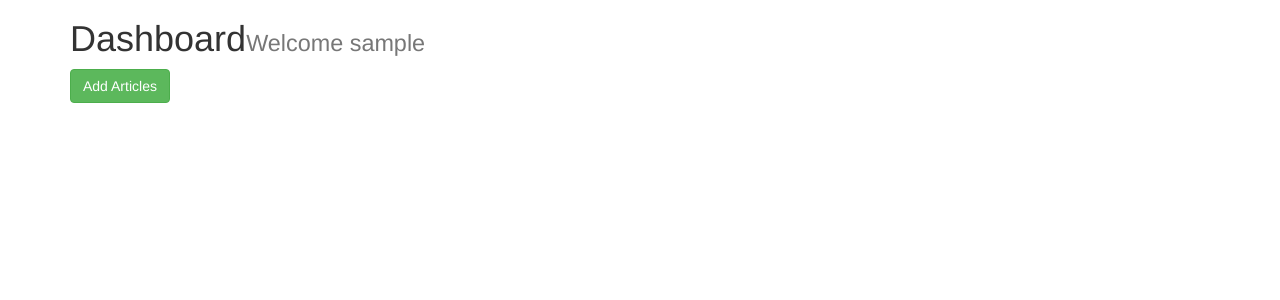
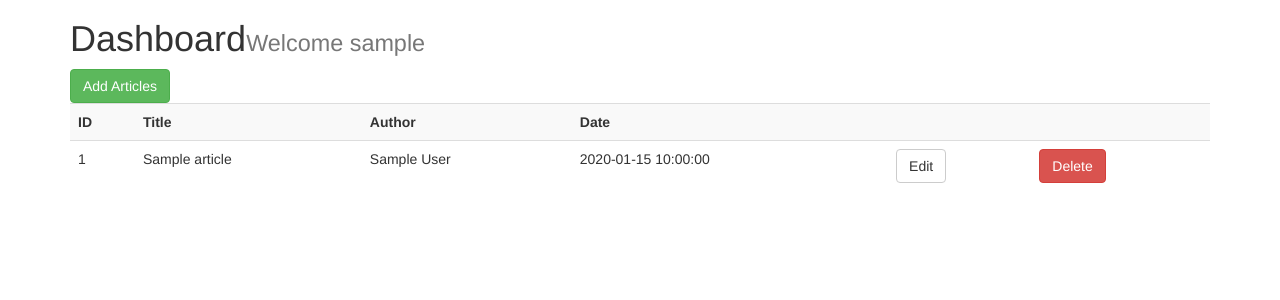
Before and after one commit to cdchinmoy/Flask-Login-Registration-Application, a Flask app: page /dashboard in a window 1280 px wide. Shown: the part 51-351 px from the top of the page. Run offline with Flask 2, Linux system fonts and the light colour scheme; the visitor is signed in with stand-in values (Sample User, id 1); tables that the repository leaves empty or names only in its code hold one stand-in row (values such as "Sample post"); some libraries are stand-ins or nearby versions.

Commit message:
other files

```diff
--- a/app.py
+++ b/app.py
@@ -1,6 +1,6 @@
 from flask import Flask, render_template, flash, redirect, url_for, session, request, logging
 from flask_mysqldb import MySQL
-from data import Articles
+# from data import Articles
 from wtforms import Form, StringField, TextAreaField, PasswordField, validators
 from passlib.hash import sha256_crypt
 from functools import wraps
@@ -24,15 +24,32 @@ def index():
 def about():
     return render_template('about.html')
 
-Articles = Articles()
+# Articles = Articles()
 
 @app.route('/articles')
 def articles():
-    return render_template('articles.html', articles = Articles)
+    # return render_template('articles.html', articles = Articles)
+    # create cursor
+    cur = mysql.connection.cursor()
+    # get articles
+    result = cur.execute("SELECT * FROM articles")
+    articles = cur.fetchall()
+    if result > 0:
+        return render_template('articles.html', articles=articles)
+    else:
+        msg = 'No Articles Found'
+    return render_template('articles.html', msg=msg)
+    # close connection
+    cur.close()
 
 @app.route('/article/<string:id>/')
 def article(id):
-    return render_template('article.html', id = id)
+    # create cursor
+    cur = mysql.connection.cursor()
+    # get article
+    result = cur.execute("SELECT * FROM articles WHERE id= %s", [id])
+    article = cur.fetchone()
+    return render_template('article.html', article=article)
 
 
 class RegisterForm(Form):
@@ -111,7 +128,19 @@ def is_logged_in(f):
 @app.route('/dashboard')
 @is_logged_in
 def dashboard():
-    return render_template('dashboard.html')
+    # create cursor
+    cur = mysql.connection.cursor()
+    # get articles
+    result = cur.execute("SELECT * FROM articles")
+    articles = cur.fetchall()
+    if result > 0:
+        return render_template('dashboard.html', articles=articles)
+    else:
+        msg = 'No Articles Found'
+    return render_template('dashboard.html', msg=msg)
+    # close connection
+    cur.close()
+
 
 #Article form class
 class ArticleForm(Form):
@@ -134,17 +163,60 @@ def add_article():
         mysql.connection.commit()
         #close connection
         cur.close()
-        flash('Article created ','success')
+        flash('Article created','success')
         return redirect(url_for('dashboard'))
     return render_template('add_article.html',form=form)
 
+#Edit Article
+@app.route('/edit_article/<string:id>', methods=['GET','POST'])
+@is_logged_in
+def edit_article(id):
+    # Create cursor
+    cur = mysql.connection.cursor()
+    # get article by id
+    result = cur.execute("SELECT * FROM articles WHERE id = %s", [id])
+    article = cur.fetchone()
+    # get form
+    form = ArticleForm(request.form)
+    # populate article form fields
+    form.title.data = article['title']
+    form.body.data = article['body']
+    if request.method == 'POST' and form.validate():
+        title = request.form['title']
+        body = request.form['body']
+        # Create a cursor
+        cur = mysql.connection.cursor()
+        # execute
+        cur.execute("UPDATE articles SET title=%s, body=%s WHERE id = %s",(title, body, id))
+        # commit to db
+        mysql.connection.commit()
+        # close connection
+        cur.close()
+        flash('Article Updated ', 'success')
+        return redirect(url_for('dashboard'))
+    return render_template('edit_article.html', form=form)
+
+#Delete article
+@app.route('/delete_article/<string:id>', methods=['POST'])
+@is_logged_in
+def delete_article(id):
+    # Create cursor
+    cur = mysql.connection.cursor()
+    #Execute
+    cur.execute("DELETE FROM articles WHERE id = %s",[id])
+    #Commit to DB
+    mysql.connection.commit()
+    #close connection
+    cur.close()
+    flash('Article Deleted ','success')
+    return redirect(url_for('dashboard'))
 
 #logout
 @app.route('/logout')
 @is_logged_in
 def logout():
     session.clear()
-    flash('you are now logged out ','success')
+    flash('you are now logged out','success')
     return redirect(url_for('login'))
 
 
--- a/templates/dashboard.html
+++ b/templates/dashboard.html
@@ -3,4 +3,29 @@
 {% block body %}
     <h1>Dashboard<small>Welcome {{session.username}}</small></h1>
     <a class="btn btn-success" href="/add_article">Add Articles</a>
+
+    <table class="table table-striped">
+    <tr>
+    <th>ID</th>
+    <th>Title</th>
+    <th>Author</th>
+    <th>Date</th>
+    <th></th>
+    <th></th>
+    </tr>
+    {% for article in articles %}
+    <tr>
+    <td>{{article.id}}</td>
+    <td>{{article.title}}</td>
+    <td>{{article.author}}</td>
+    <td>{{article.create_date}}</td>
+    <td><a href="edit_article/{{article.id}}" class="btn btn-default pullright">Edit</td>
+    <td>
+        <form action="{{url_for('delete_article',id=article.id)}}" method="post">
+        <input type="hidden" name="_method" value="DELETE">
+        <input type="submit" value="Delete" class="btn btn-danger">
+        </form>
+    </td>
+    {% endfor %}
+    </table>
 {% endblock %}
```
Also changed, not shown: templates/article.html (+10 -1 lines), templates/edit_article.html (added, +15 -0 lines).
